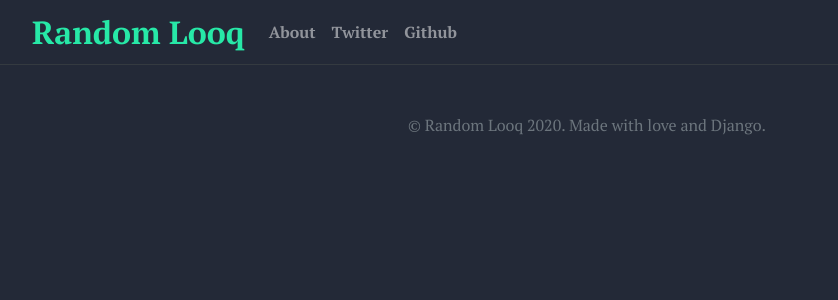
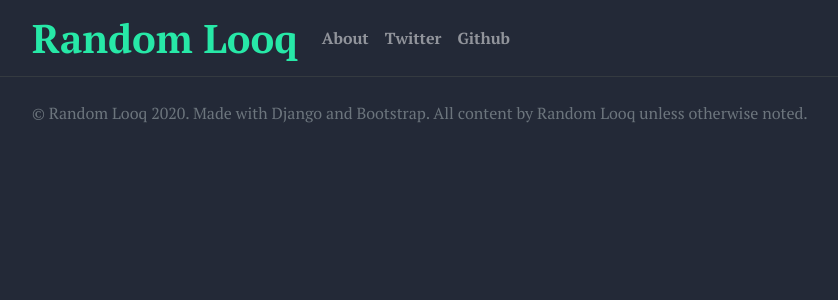
Before and after one commit to rlooq/django_pg, a Django app: page / in a window 1280 px wide. Shown: the top 300 px of the page, without its empty margins (53-891 px from the left). Run offline with Django 3.2, Linux system fonts and the light colour scheme; data that the repository does not hold is empty; some libraries are stand-ins or nearby versions.

Commit message:
layout changes

```diff
--- a/blog/static/css/blog.css
+++ b/blog/static/css/blog.css
@@ -10,7 +10,7 @@ html body {
 
 .blog-name {
   font-weight: bolder;
-  font-size: 2em;
+  font-size: 2.5em;
   color: #27E8A7;
   }
 
@@ -22,13 +22,14 @@ html body {
 .post-title {
   color: #C74577;
   font-weight: bold;
-  line-height: 1.5em;
   font-size: 1em;
   }
 
-.post-title:hover {
+a.post-title:hover {
   color: #ED337A;
   text-decoration: none;
+  border-bottom-style: dotted;
+  border-width: 0.5px;
   }
 
 .navbar {
--- a/blog/templates/blog/base.html
+++ b/blog/templates/blog/base.html
@@ -60,14 +60,16 @@
 
 
 <div class="container">
-
+	<div class="row">
+    		<div class="col-xl-8 col-lg-9">
     		{% block content %}
 			{% endblock %}
+			</div>
+	</div>
+<br>
 
-<br><br>
-
-<footer class="text-center text-muted">
-&copy; Random Looq 2020. Made with love and Django.
+<footer class="text-muted">
+&copy; Random Looq 2020. Made with Django and Bootstrap. All content by Random Looq unless otherwise noted.
 <br><br>
 </footer>
 </div>
--- a/blog/templates/blog/post_list.html
+++ b/blog/templates/blog/post_list.html
@@ -6,10 +6,10 @@
 {% block content %}
 
             {% for post in posts %}
-                <div class="pt-3 border-bottom border-dark">
+                <div class="pt-5">
                     <h2><a href="{% url 'post_detail' pk=post.pk %}" class="post-title">{{ post.title }}</a></h2>
+                    <p>{{ post.text|linebreaksbr }}</p>
                     <p class="text-muted text-right">{{ post.published_date }}</p>
-                    <p>{{ post.text|linebreaksbr }}</p>
                 </div>
                 <br>
             {% endfor %}
```
